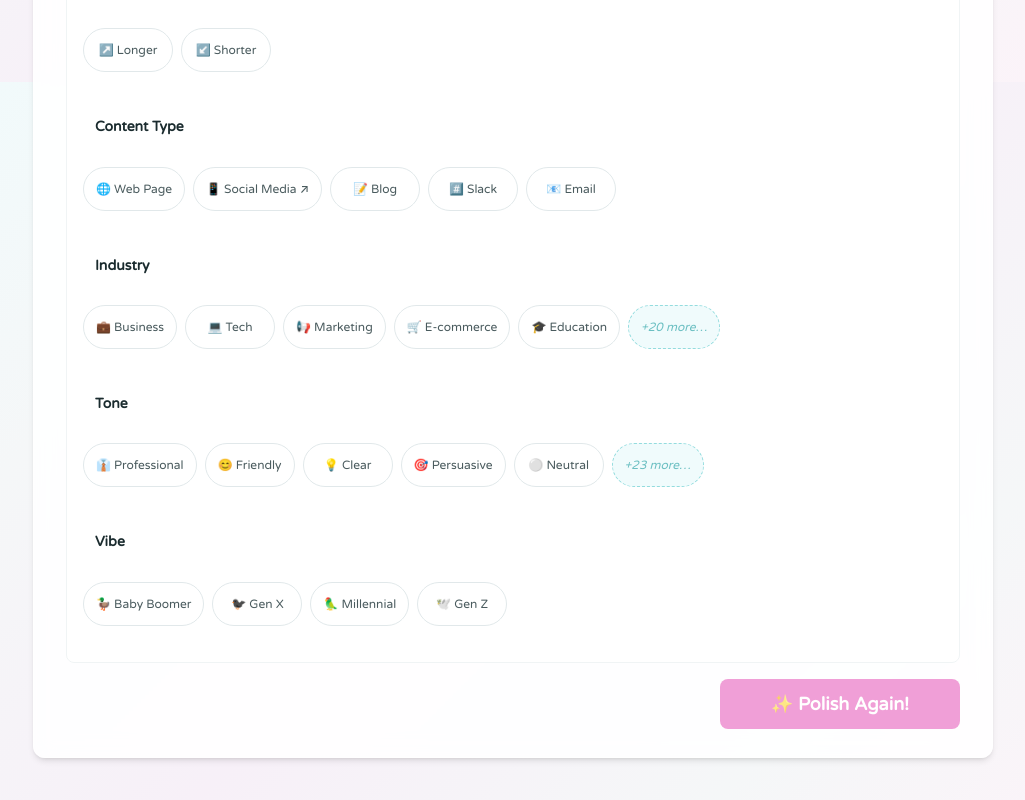
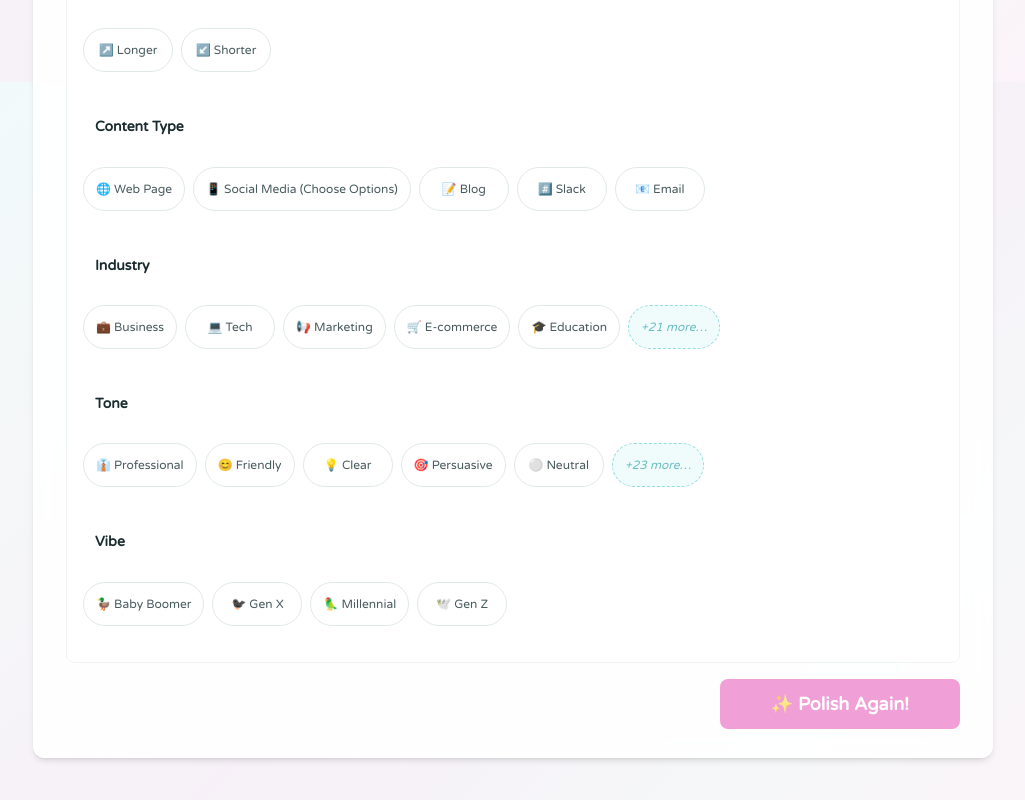
Before and after one commit to cd-space-dot-dot/web-copy-polisher-frontend, a React (Vite) app: page / in a window 1280 px wide. Shown: the part 1518-2318 px from the top of the page, without its empty margins (127-1152 px from the left). Built offline with nearby package versions, Linux system fonts and the light colour scheme; a web font is replaced by a local one.

Commit message:
try to get DRY chip naming

```diff
--- a/src/components/ChipSelector.jsx
+++ b/src/components/ChipSelector.jsx
@@ -1,6 +1,105 @@
 // src/components/ChipSelector.jsx
 
 import React, { useEffect, useRef, useState } from "react";
+
+// Export chip categories data for use in other components
+export const chipCategories = [
+  {
+    id: "length",
+    label: "Length",
+    chips: [
+      { value: "longer", label: "↗️ Longer" },
+      { value: "shorter", label: "↙️ Shorter" }
+    ]
+  },
+  {
+    id: "content-type",
+    label: "Content Type",
+    chips: [
+      { value: "webpage", label: "🌐 Web Page" },
+      { value: "social", label: "📱 Social Media (Choose Options)" },
+      { value: "blog", label: "📝 Blog" },
+      { value: "slack", label: "#️⃣ Slack" },
+      { value: "email", label: "📧 Email" },
+    ]
+  },
+  {
+    id: "industry",
+    label: "Industry",
+    chips: [
+      { value: "business", label: "💼 Business" },
+      { value: "tech", label: "💻 Tech" },
+      { value: "marketing", label: "📢 Marketing" },
+      { value: "ecommerce", label: "🛒 E-commerce" },
+      { value: "education", label: "🎓 Education" },
+      { value: "health", label: "🩻 Health" },
+      { value: "finance", label: "💰 Finance" },
+      { value: "saas", label: "🤖 SaaS" },
+      { value: "consulting", label: "💡 Consulting" },
+      { value: "real-estate", label: "🏠 Real Estate" },
+      { value: "food", label: "🍕 Food & Dining" },
+      { value: "travel", label: "✈️ Travel" },
+      { value: "legal", label: "⚖️ Legal" },
+      { value: "academia", label: "🎓 Academia" },
+      { value: "nonprofit", label: "🤝 Nonprofit" },
+      { value: "journalism", label: "📰 Journalism" },
+      { value: "data-analytics", label: "📊 Data Analytics" },
+      { value: "therapy", label: "🧠 Mental Health" },
+      { value: "ux-design", label: "🎨 Design" },
+      { value: "creator-economy", label: "🎥 Creator Economy" },
+      { value: "social-impact", label: "🌍 Social Impact" },
+      { value: "sports", label: "⚽ Sports" },
+      { value: "podcasting", label: "🎙️ Podcasting" },
+      { value: "gaming", label: "🎮 Gaming" },
+      { value: "crypto-web3", label: "⛓️ Web3" },
+      { value: "entertainment", label: "🎬 Entertainment" }
+    ]
+  },
+  {
+    id: "tone",
+    label: "Tone",
+    chips: [
+      { value: "professional", label: "👔 Professional" },
+      { value: "friendly", label: "😊 Friendly" },
+      { value: "clear", label: "💡 Clear" },
+      { value: "persuasive", label: "🎯 Persuasive" },
+      { value: "neutral", label: "⚪ Neutral" },
+      { value: "direct", label: "➡️ Direct" },
+      { value: "welcoming", label: "🤗 Welcoming" },
+      { value: "trustworthy", label: "🛡️ Trustworthy" },
+      { value: "confident", label: "💪 Confident" },
+      { value: "casual", label: "💬 Casual" },
+      { value: "informative", label: "📚 Informative" },
+      { value: "empathetic", label: "❤️ Empathetic" },
+      { value: "urgent", label: "⚡️ Urgent" },
+      { value: "enthused", label: "🎉 Enthusiastic" },
+      { value: "inspiring", label: "✨ Inspiring" },
+      { value: "authoritative", label: "👑 Authoritative" },
+      { value: "gentle", label: "🕊️ Gentle" },
+      { value: "serious", label: "🎯 Serious" },
+      { value: "playful", label: "😄 Playful" },
+      { value: "unbothered", label: "🤷🏽 Unbothered" },
+      { value: "humble", label: "🙏 Humble" },
+      { value: "diplomatic", label: "🤝 Diplomatic" },
+      { value: "exclusive", label: "💎 Exclusive" },
+      { value: "open", label: "🌟 Open" },
+      { value: "caring", label: "👨‍👩‍👧‍👦 Caring" },
+      { value: "academic", label: "🎓 Academic" },
+      { value: "matter-of-fact", label: "📄 Matter-of-fact" },
+      { value: "emphatic", label: "‼️ Very Emphatic" }
+    ]
+  },
+  {
+    id: "generation",
+    label: "Vibe",
+    chips: [
+      { value: "boomer", label: "🦆 Baby Boomer" },
+      { value: "genx", label: "🐦‍⬛ Gen X" },
+      { value: "millennial", label: "🦜 Millennial" },
+      { value: "genz", label: "🕊️ Gen Z" }
+    ]
+  }
+];
 
 export default function ChipSelector({ selectedChips, onChipsChange }) {
   const [expandedCategories, setExpandedCategories] = useState({});
@@ -159,102 +258,6 @@ export default function ChipSelector({ selectedChips, onChipsChange }) {
     });
   };
 
-  const chipCategories = [
-    {
-      id: "length",
-      label: "Length",
-      chips: [
-        { value: "longer", label: "↗️ Longer" },
-        { value: "shorter", label: "↙️ Shorter" }
-      ]
-    },
-    {
-      id: "content-type",
-      label: "Content Type",
-      chips: [
-        { value: "webpage", label: "🌐 Web Page" },
-        { value: "social", label: "📱 Social Media ↗" },
-        { value: "blog", label: "📝 Blog" },
-        { value: "slack", label: "#️⃣ Slack" },
-        { value: "email", label: "📧 Email" },
-      ]
-    },
-    {
-      id: "industry",
-      label: "Industry",
-      chips: [
-        { value: "business", label: "💼 Business" },
-        { value: "tech", label: "💻 Tech" },
-        { value: "marketing", label: "📢 Marketing" },
-        { value: "ecommerce", label: "🛒 E-commerce" },
-        { value: "education", label: "🎓 Education" },
-        { value: "health", label: "🩻 Health" },
-        { value: "finance", label: "💰 Finance" },
-        { value: "saas", label: "💾 SaaS" },
-        { value: "consulting", label: "💡 Consulting" },
-        { value: "real-estate", label: "🏠 Real Estate" },
-        { value: "food", label: "🍕 Food & Dining" },
-        { value: "travel", label: "✈️ Travel" },
-        { value: "legal", label: "⚖️ Legal" },
-        { value: "nonprofit", label: "🤝 Nonprofit" },
-        { value: "journalism", label: "📰 Journalism" },
-        { value: "data-analytics", label: "📊 Data Analytics" },
-        { value: "therapy", label: "🧠 Mental Health" },
-        { value: "ux-design", label: "🎨 Design" },
-        { value: "creator-economy", label: "🎥 Creator Economy" },
-        { value: "social-impact", label: "🌍 Social Impact" },
-        { value: "sports", label: "⚽ Sports" },
-        { value: "podcasting", label: "🎙️ Podcasting" },
-        { value: "gaming", label: "🎮 Gaming" },
-        { value: "crypto-web3", label: "⛓️ Web3" },
-        { value: "entertainment", label: "🎬 Entertainment" }
-      ]
-    },
-    {
-      id: "tone",
-      label: "Tone",
-      chips: [
-        { value: "professional", label: "👔 Professional" },
-        { value: "friendly", label: "😊 Friendly" },
-        { value: "clear", label: "💡 Clear" },
-        { value: "persuasive", label: "🎯 Persuasive" },
-        { value: "neutral", label: "⚪ Neutral" },
-        { value: "direct", label: "➡️ Direct" },
-        { value: "welcoming", label: "🤗 Welcoming" },
-        { value: "trustworthy", label: "🛡️ Trustworthy" },
-        { value: "confident", label: "💪 Confident" },
-        { value: "casual", label: "💬 Casual" },
-        { value: "informative", label: "📚 Informative" },
-        { value: "empathetic", label: "❤️ Empathetic" },
-        { value: "urgent", label: "⚡️ Urgent" },
-        { value: "enthused", label: "🎉 Enthusiastic" },
-        { value: "inspiring", label: "✨ Inspiring" },
-        { value: "authoritative", label: "👑 Authoritative" },
-        { value: "gentle", label: "🕊️ Gentle" },
-        { value: "serious", label: "🎯 Serious" },
-        { value: "playful", label: "😄 Playful" },
-        { value: "unbothered", label: "🤷🏽 Unbothered" },
-        { value: "humble", label: "🙏 Humble" },
-        { value: "diplomatic", label: "🤝 Diplomatic" },
-        { value: "exclusive", label: "💎 Exclusive" },
-        { value: "open", label: "🌟 Open" },
-        { value: "caring", label: "👨‍👩‍👧‍👦 Caring" },
-        { value: "academic", label: "🎓 Academic" },
-        { value: "matter-of-fact", label: "📄 Matter-of-fact" },
-        { value: "emphatic", label: "‼️ Very Emphatic" }
-      ]
-    },
-    {
-      id: "generation",
-      label: "Vibe",
-      chips: [
-        { value: "boomer", label: "🦆 Baby Boomer" },
-        { value: "genx", label: "🐦‍⬛ Gen X" },
-        { value: "millennial", label: "🦜 Millennial" },
-        { value: "genz", label: "🕊️ Gen Z" }
-      ]
-    }
-  ];
 
   const toggleExpandCategory = (categoryId) => {
     setExpandedCategories(prev => ({
@@ -364,7 +367,9 @@ export default function ChipSelector({ selectedChips, onChipsChange }) {
                               const postCount = selectedChips.single?.['post-count'] || '1';
                               if (selectedPlatform) {
                                 const platformLabels = {
-                                  "instagram": "Instagram",
+                                  "instagram-post": "Instagram Post",
+                                  "instagram-comment": "Instagram Comment",
+                                  "instagram-story": "Instagram Story",
                                   "linkedin": "LinkedIn",
                                   "twitter": "X (Twitter)",
                                   "facebook": "Facebook",
@@ -479,7 +484,9 @@ export default function ChipSelector({ selectedChips, onChipsChange }) {
                 <h4>Platform</h4>
                 <div className="social-platforms-chips">
                   {[
-                    { value: "instagram", label: "💕 Instagram" },
+                    { value: "instagram-post", label: "🗣️ Instagram Post" },
+                    { value: "instagram-comment", label: "💕 Instagram Comment" },
+                    { value: "instagram-story", label: "🔖 Instagram Story" },
                     { value: "linkedin", label: "👔 LinkedIn" },
                     { value: "twitter", label: "🐦 X (Twitter)" },
                     { value: "facebook", label: "👍 Facebook" },
--- a/src/components/SessionHistory.jsx
+++ b/src/components/SessionHistory.jsx
@@ -1,4 +1,5 @@
 import React, { useState } from 'react';
+import ChipSelector, { chipCategories } from './ChipSelector';
 
 export default function SessionHistory({ history, threads, currentThreadId, onClearSession, onUseAsOriginal, hasEverInteracted }) {
   const [isExpanded, setIsExpanded] = useState(false);
@@ -153,6 +154,20 @@ export default function SessionHistory({ history, threads, currentThreadId, onCl
     return text.charAt(0).toUpperCase() + text.slice(1).toLowerCase();
   };
 
+  // Get chip label from ChipSelector data (DRY approach)
+  const getChipLabel = (value) => {
+    // Search through all categories and chips to find the matching value
+    for (const category of chipCategories) {
+      const chip = category.chips.find(chip => chip.value === value);
+      if (chip) {
+        return chip.label;
+      }
+    }
+
+    // Fallback to sentence case if not found
+    return toSentenceCase(value);
+  };
+
   // Format chip selections for display
   const formatChipSelections = (chipSelections) => {
     if (!chipSelections) return [];
@@ -162,7 +177,7 @@ export default function SessionHistory({ history, threads, currentThreadId, onCl
     if (chipSelections.single) {
       Object.entries(chipSelections.single).forEach(([category, value]) => {
         if (value && category !== 'content-type' && category !== 'social-platform' && category !== 'post-count') {
-          chips.push(toSentenceCase(value));
+          chips.push(getChipLabel(value));
         }
       });
     }
@@ -172,7 +187,7 @@ export default function SessionHistory({ history, threads, currentThreadId, onCl
       Object.entries(chipSelections.multiple).forEach(([category, values]) => {
         if (values && values.length > 0) {
           values.forEach(value => {
-            chips.push(toSentenceCase(value));
+            chips.push(getChipLabel(value));
           });
         }
       });
@@ -327,13 +342,7 @@ export default function SessionHistory({ history, threads, currentThreadId, onCl
                     const globalIndex = `${threadIndex}-${versionIndex}`;
                     return (
                       <div key={globalIndex} className={`version-entry ${version.type}`}>
-                        <div className="version-header">
-                          <div className="version-label">
-                            <div className="version-main">
-                              <span className={`version-badge ${version.type}`}>
-                                {version.type === 'original' ? 'Original' : `Version ${version.versionNumber}`}
-                              </span>
-                              <div className="version-actions">
+                        <div className="version-actions-overlay">
                           {multiSelectMode && (
                             <button
                               className={`select-version-btn ${selectedOutputs.has(globalIndex) ? 'selected' : ''}`}
@@ -361,6 +370,13 @@ export default function SessionHistory({ history, threads, currentThreadId, onCl
                             ♻️
                           </button>
                         </div>
+
+                        <div className="version-header">
+                          <div className="version-label">
+                            <div className="version-main">
+                              <span className={`version-badge ${version.type}`}>
+                                {version.type === 'original' ? 'Original' : `Version ${version.versionNumber}`}
+                              </span>
                             </div>
                             {version.metadata && (
                               <div className="version-meta-pills">
--- a/src/index.css
+++ b/src/index.css
@@ -870,12 +870,11 @@ button:focus {
   }
 }
 
-/* Tablet and Large Tablet: Enable horizontal scroll */
+/* Tablet and Large Tablet: Enable wrapping instead of horizontal scroll */
 @media (min-width: 768px) and (max-width: 1439px) {
   .chip-group-wrapper {
-    overflow-x: auto;
-    overflow-y: visible;
-    max-width: calc(100vw - 180px); /* Slightly more space */
+    overflow: visible;
+    max-width: none;
   }
 }
 
@@ -896,6 +895,7 @@ button:focus {
   padding: var(--space-1) 0;
   scroll-behavior: smooth;
   justify-content: flex-start;
+  transition: max-height 0.3s ease-out, opacity 0.2s ease-out;
 }
 
 
@@ -951,10 +951,32 @@ button:focus {
   min-width: 80px;
   max-width: 100px;
   cursor: pointer;
+  transition: all 0.2s ease-out;
 }
 .chip--more:hover {
   background: var(--primary-light);
   border-color: var(--primary-dark);
+  transform: translateY(-1px);
+}
+
+/* Chip expansion animation */
+.chip {
+  transition: opacity 0.2s ease-out, transform 0.2s ease-out;
+}
+
+.chip-group .chip:nth-child(n+6) {
+  animation: chipFadeIn 0.3s ease-out forwards;
+}
+
+@keyframes chipFadeIn {
+  from {
+    opacity: 0;
+    transform: scale(0.9) translateY(-5px);
+  }
+  to {
+    opacity: 1;
+    transform: scale(1) translateY(0);
+  }
 }
 
 /* Scroll hint indicators */
@@ -1264,16 +1286,20 @@ button:focus {
   }
 }
 
-/* Tablet and Large Tablet: Horizontal scrolling for limited space */
+/* Tablet and Large Tablet: Enable wrapping instead of horizontal scrolling */
 @media (min-width: 768px) and (max-width: 1439px) {
   .chip-group {
-    flex-wrap: nowrap;
-    overflow-x: auto;
+    flex-wrap: wrap;
+    overflow-x: visible;
     justify-content: flex-start;
   }
 
   .chip-group-wrapper {
-    overflow-x: auto;
+    overflow: visible;
+  }
+
+  .chip-group-wrapper::after {
+    display: none; /* Remove scroll indicators */
   }
 }
 
@@ -2112,7 +2138,7 @@ body[data-force-motion="true"] .mesh-loader-overlay.show {
 
 @media (min-width: 768px) and (max-width: 1023px) {
   .app-header h1 {
-    font-size: var(--text-5xl);
+    font-size: var(--text-6xl);
   }
 }
 
@@ -2496,9 +2522,9 @@ body[data-force-motion="true"] .mesh-loader-overlay.show {
 
 .thread-actions {
   display: flex;
-  flex-direction: column;
+  flex-direction: row;
   gap: var(--space-2);
-  align-items: stretch;
+  align-items: center;
   background: rgba(255, 255, 255, 0.85);
   backdrop-filter: blur(10px);
   border: 1px solid rgba(255, 255, 255, 0.3);
@@ -2810,7 +2836,7 @@ body[data-force-motion="true"] .mesh-loader-overlay.show {
 
 .output-actions-inline {
   display: flex;
-  gap: var(--space-2);
+  gap: var(--space-3);
   align-items: center;
 }
 
@@ -2917,6 +2943,34 @@ body[data-force-motion="true"] .mesh-loader-overlay.show {
   /* Font styles inherited from .user-content class group */
 }
 
+.version-entry {
+  position: relative;
+}
+
+.version-actions-overlay {
+  position: absolute;
+  top: var(--space-2);
+  right: var(--space-2);
+  display: flex;
+  flex-direction: column;
+  gap: var(--space-1);
+  background: rgba(255, 255, 255, 0.85);
+  backdrop-filter: blur(10px);
+  border: 1px solid rgba(255, 255, 255, 0.3);
+  border-radius: var(--radius);
+  padding: var(--space-1);
+  box-shadow: var(--shadow-sm);
+  z-index: 5;
+}
+
+.version-actions-overlay button {
+  font-size: var(--text-xs);
+  padding: var(--space-1);
+  min-width: 28px;
+  height: 28px;
+}
+
+/* Legacy version-actions for any remaining usage */
 .version-actions {
   display: flex;
   flex-direction: row;
@@ -2999,11 +3053,12 @@ body[data-force-motion="true"] .mesh-loader-overlay.show {
     top: var(--space-2);
     z-index: 10;
     width: 100%;
-    flex-direction: column;
+    flex-direction: row;
+    flex-wrap: wrap;
   }
 
   .thread-actions .btn-outline {
-    flex: none;
+    flex: 1;
     min-width: 0;
   }
 
@@ -3076,11 +3131,12 @@ body[data-force-motion="true"] .mesh-loader-overlay.show {
 
   .thread-actions {
     width: 100%;
-    flex-direction: column;
+    flex-direction: row;
+    flex-wrap: wrap;
   }
 
   .thread-actions .btn-outline {
-    flex: none;
+    flex: 1;
     min-width: 0;
   }
 
```
Lines whose indentation alone changed are shown as unchanged.
